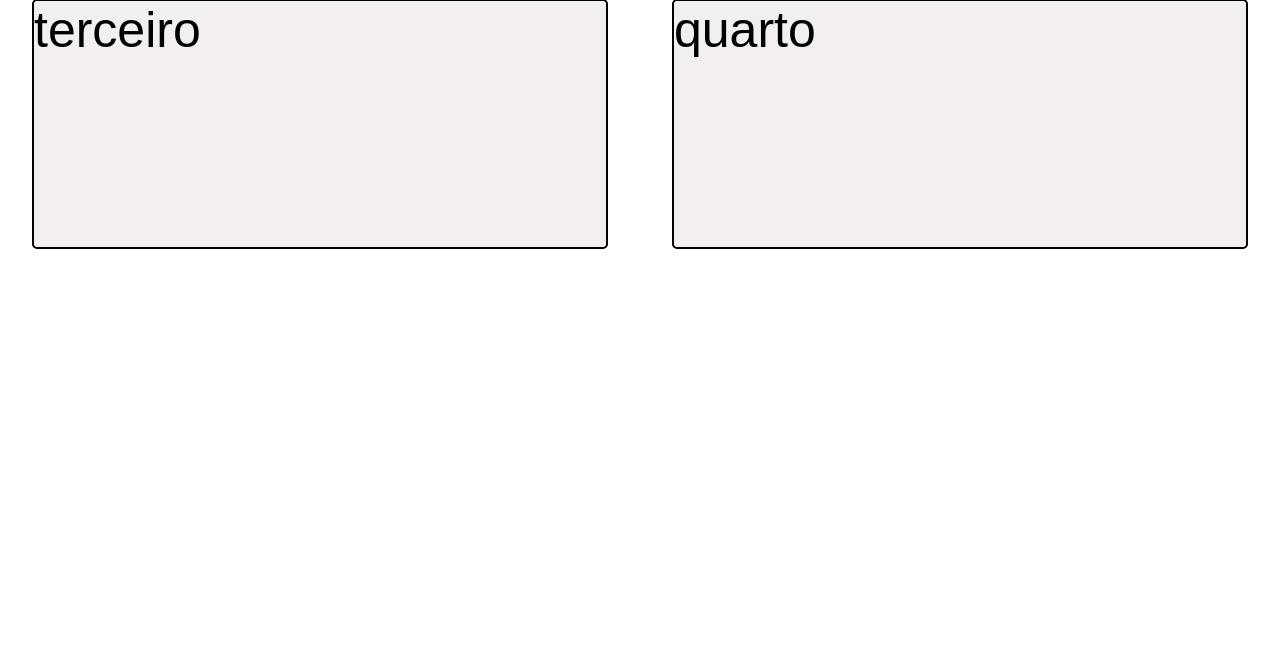
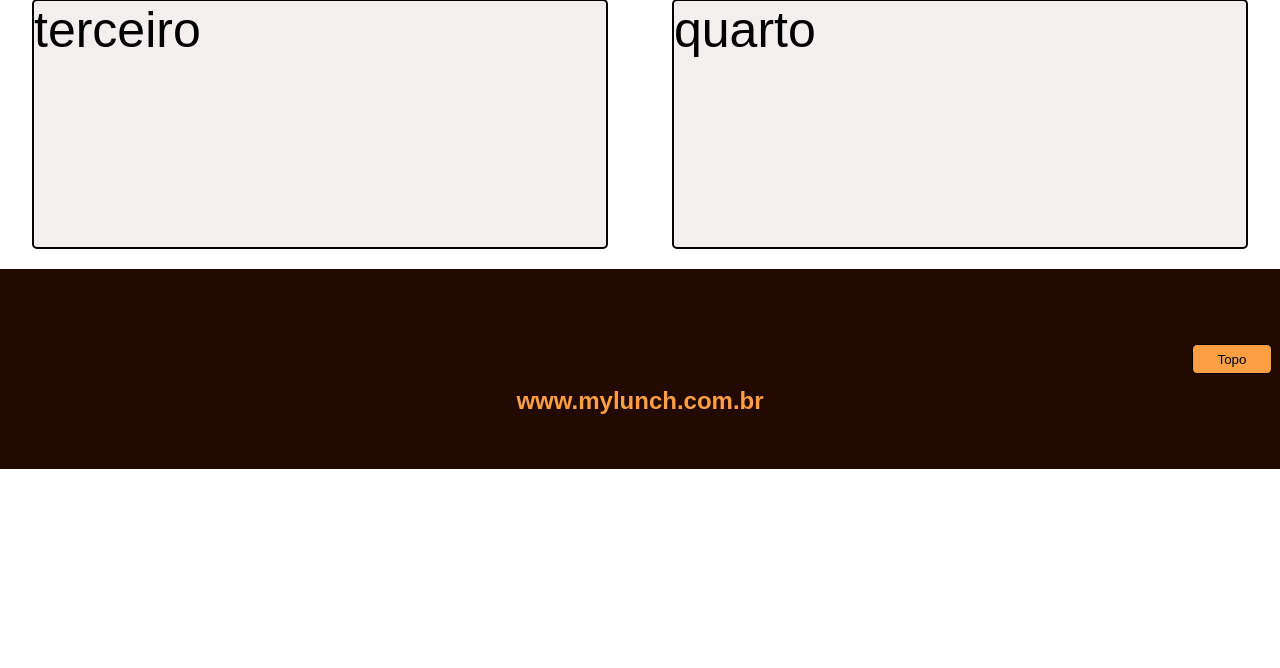
Before and after one commit to WorenoKing/MyLunch, a PHP site: page / in a window 1280 px wide. Shown: the part 816-1484 px from the top of the page. Run offline with PHP 8.4, Linux system fonts and the light colour scheme.

Commit message:
Atualização footer

```diff
--- a/css/style.css
+++ b/css/style.css
@@ -201,3 +201,45 @@ header {
     display: flex;
 
 }
+/* Footer */
+#rodape {
+    position: relative;
+    display: flex;
+    width: 100%;
+    height: 200px;
+    bottom: 0;
+    background: #220902;
+    justify-content: center;
+    align-items: center;
+}
+.description {
+    margin-top: 5%;
+    position: absolute;
+    display: flex;
+    justify-content: center;
+
+}
+.description a {
+    color: #FC9F44;
+    font-size: 3vh;
+    width: 100%;
+    padding: 5px;
+}
+.topo {
+    position: absolute;
+    width: 80px;
+    height: 80px;
+    right: 13px;
+}
+.topo input{
+    border-radius: 5px;
+    margin-left: 5px;
+    margin-top: 15px;
+    width: 80px;
+    height: 30px;
+
+    background-color: #fa9f42;
+    border: 1px solid;
+    cursor: pointer;
+}
+/* End Footer*/
--- a/index.php
+++ b/index.php
@@ -80,13 +80,16 @@
         <div class="box3">terceiro</div>
 
         <div class="box4">quarto</div>
-
 </div>
 
 <footer>
     <div id="rodape">
         <div class="description">
-
+            <a href=""><strong>www.mylunch.com.br</strong></a>
+            <br>
+        </div>
+        <div class="topo">
+            <a href="#"><input type="button" class="btn" value="Topo"></a>
         </div>
     </div>
 </footer>
```
